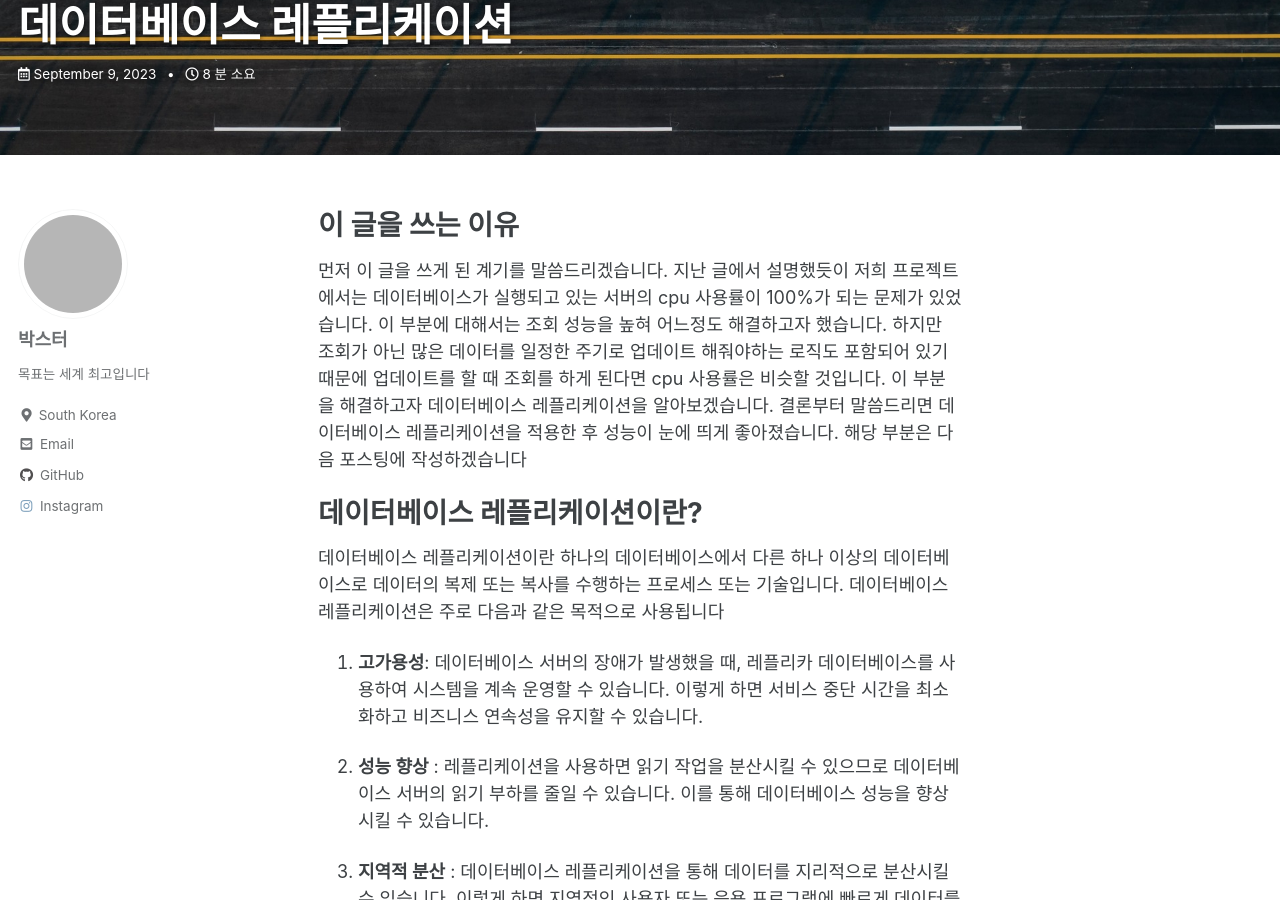
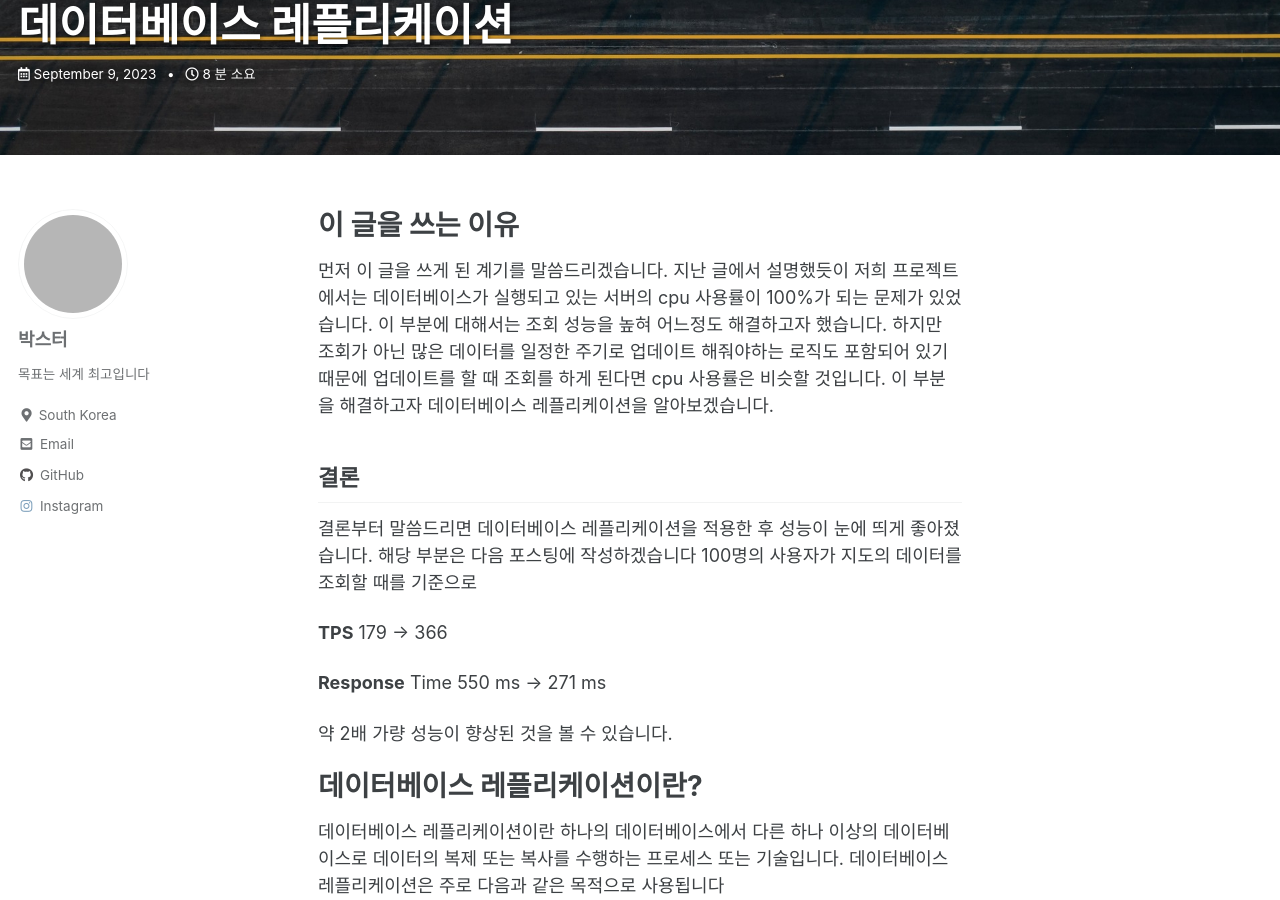
Before and after one commit to drunkenhw/drunkenhw.github.io, a Jekyll site: the page built from _posts/2023-09-09-db-replication.md, in a window 1280 px wide and 900 px high, scrolled down 201 px. Built offline with Jekyll 4.4.1, drawn with Linux system fonts in a browser that asks for light colours; cached includes are drawn as plain includes; comment, search, counter and statistics services are not loaded; some of the changed text lies outside the part shown; grey boxes are pictures that could not be loaded.

Commit message:
feat: 성능 테스트 결과 추가

```diff
--- a/_posts/2023-09-09-db-replication.md
+++ b/_posts/2023-09-09-db-replication.md
@@ -13,7 +13,16 @@ last_modified_at: 2023-09-09T19:14:00-05:00
 
 먼저 이 글을 쓰게 된 계기를 말씀드리겠습니다. 지난 글에서 설명했듯이 저희 프로젝트에서는 데이터베이스가 실행되고 있는 서버의 cpu 사용률이 100%가 되는 문제가 있었습니다.
 이 부분에 대해서는 조회 성능을 높혀 어느정도 해결하고자 했습니다. 하지만 조회가 아닌 많은 데이터를 일정한 주기로 업데이트 해줘야하는 로직도 포함되어 있기 때문에 업데이트를 할 때 조회를 하게 된다면 cpu 사용률은 비슷할 것입니다. 이 부분을 해결하고자 데이터베이스 레플리케이션을 알아보겠습니다.
+
+## 결론
 결론부터 말씀드리면 데이터베이스 레플리케이션을 적용한 후 성능이 눈에 띄게 좋아졌습니다. 해당 부분은 다음 포스팅에 작성하겠습니다
+100명의 사용자가 지도의 데이터를 조회할 때를 기준으로
+
+**TPS** 179 -> 366
+
+**Response** Time 550 ms -> 271 ms
+
+약 2배 가량 성능이 향상된 것을 볼 수 있습니다.
 
 # 데이터베이스 레플리케이션이란?
 
@@ -169,7 +178,7 @@ graph LR
 그럼 이렇게나 많은 구성 중에 저희 팀에서 택할 수 있는 토폴로지 방식은 싱글 레플리카 방식과 듀얼 소스 복제 방식 밖에 없습니다. 왜냐하면 주어진 서버가 2대뿐이기 때문입니다.
 하지만 듀얼 소스 방식은 적용하는데 무리가 있는 부분이 있습니다. 일단 저희가 레플리케이션을 적용하려는 가장 큰 이유는 **성능** 이기 때문에 성능이 변하지 않는 듀얼 소스의 Active-Passive 방식은 제외하겠습니다. 그리고 Active-Active 방식은 부하를 분산시킬 수 있다는 장점이 있지만, 단점으로는 Auto Increment를 사용하는데에 위험이 있다는 점과, 데이터의 정합성 문제가 생길 수 있다는 점에서 듀얼 소스 방식은 제외하도록 했습니다.
 
-그럼 싱글 레플리카 방식을 적용할 수 밖에 없는데요. 싱글 레플리카의 방식은 가용성 문제를 해결하기 위해 만들어진 방식이지만, 가용성보다 성능을 더 신경써야하는 상황에서는 싱글 레플리카 토폴로지를 구성하지만 레플리카 서버를 예비용이 아닌 읽기 전용 방식으로 사용하도록 하고, 가용성 부분을 포기하기로 정했습니다.
+그럼 싱글 레플리카 방식을 적용할 수 밖에 없는데요. 싱글 레플리카의 방식은 가용성 문제를 해결하기 위해 만들어진 방식입니다. 하지만 저희 서비스는 현재 가용성보다 성능을 더 신경써야하는 상황이기때문에 싱글 레플리카 토폴로지를 구성하지만 레플리카 서버를 예비용이 아닌 읽기 전용 방식으로 사용하도록 하고, 가용성 부분을 포기하기로 정했습니다.
 
 # 코드에 적용하기
 [replication-datasource](https://github.com/kwon37xi/replication-datasource) Github 소스 코드를 참고하시거나, [DB 복제, @Transactional에 따라 요청 분리해보기](https://greeng00se.github.io/db-replication) 글을 참고하여 따라하면 금방하실 수 있습니다!
```
Also changed, not shown: other parts of _posts/2023-09-09-db-replication.md (+3 -0 lines).
